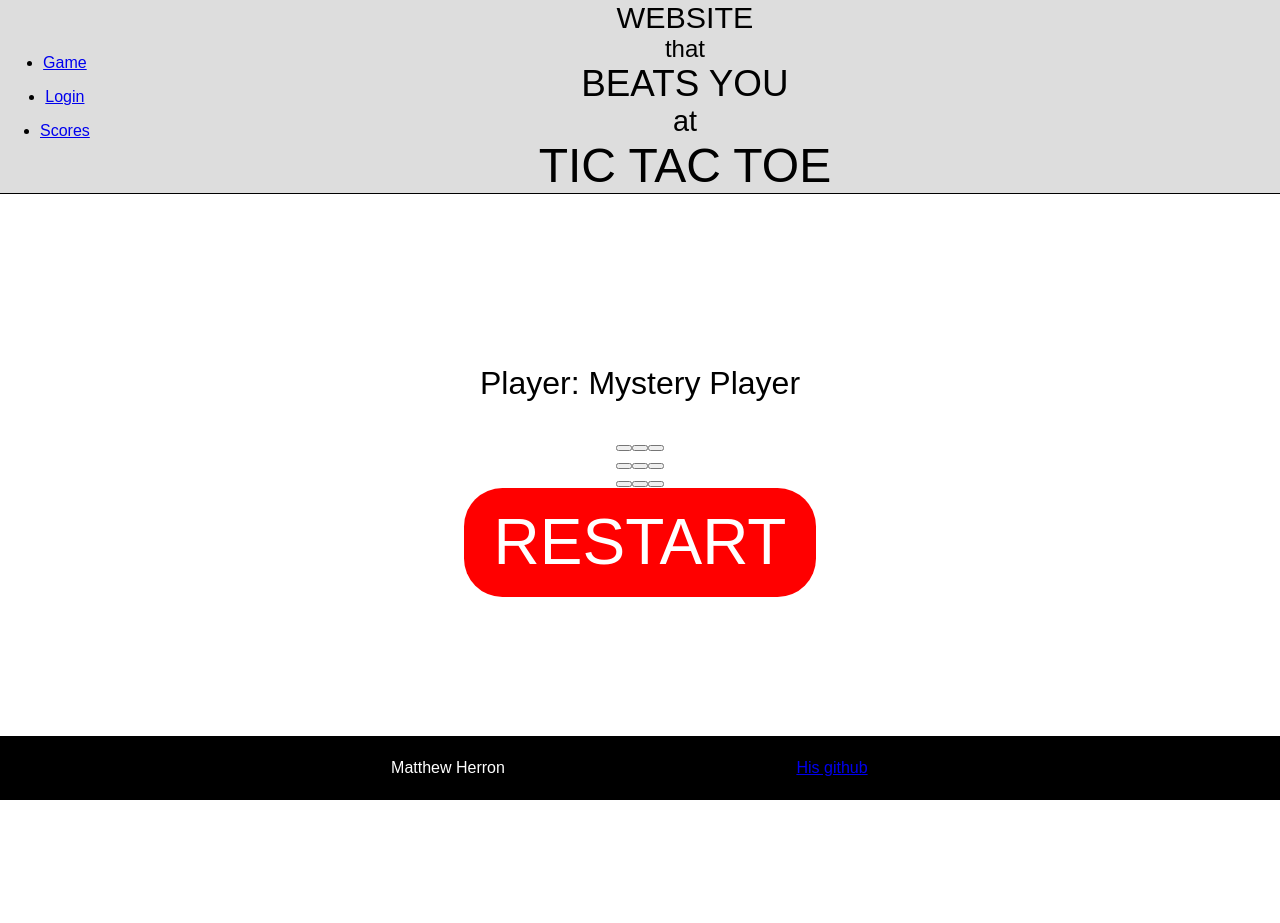
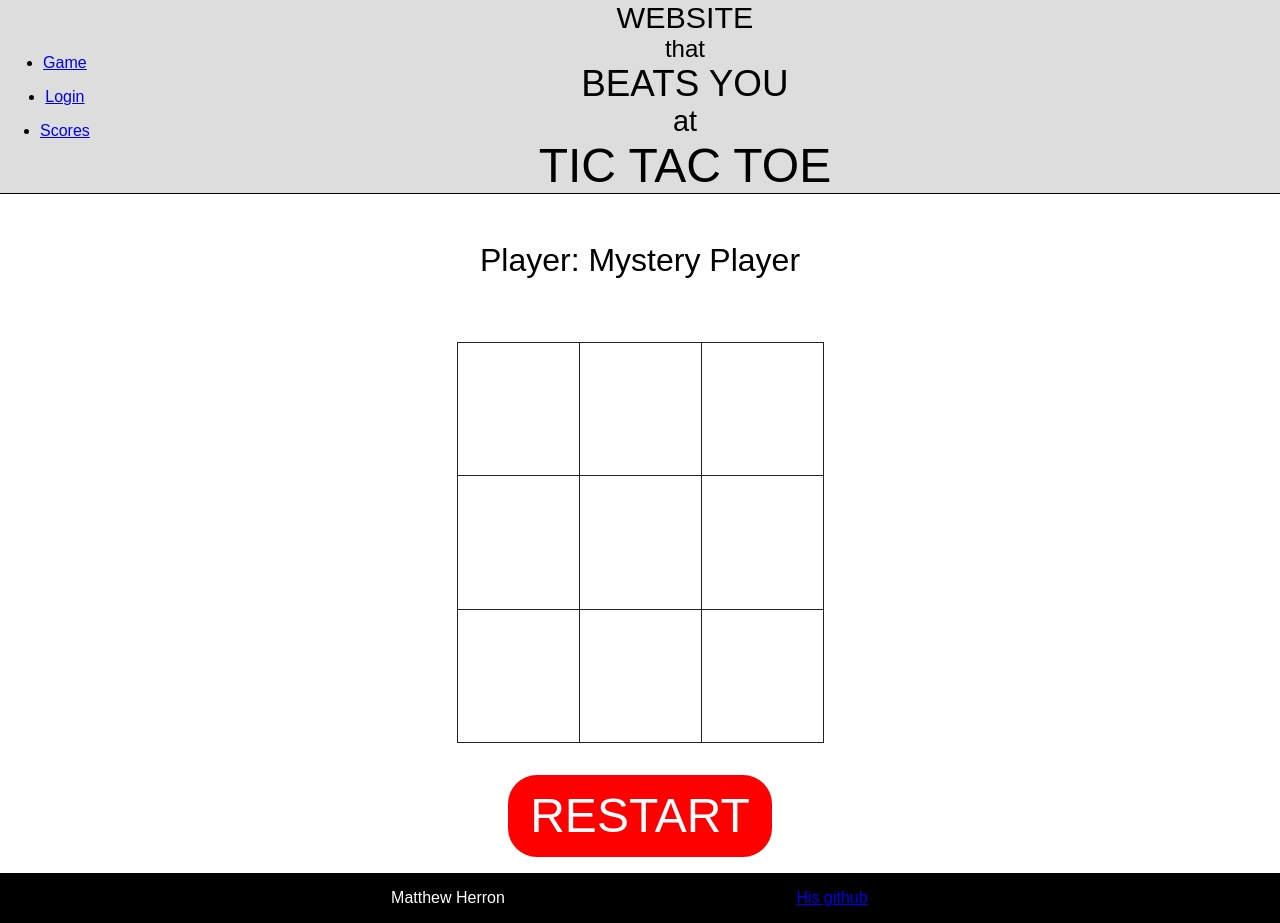
Before and after one commit to matthewsama17/startup, a React (Vite) app: page / in a window 1280 px wide. Before the commit the page ends 800 px from the top, so only its background shows below. Built offline with nearby package versions, Linux system fonts and the light colour scheme.

Commit message:
Made the board look like a board

```diff
--- a/src/game/game.css
+++ b/src/game/game.css
@@ -17,5 +17,24 @@
 
     height: 1.7em;
     width: 5.5em;
-    font-size: 4em;
+    font-size: 3em;
 }
+
+.square {
+  background: #fff;
+  border: 1px solid #222;
+  float: left;
+  font-size: 7em;
+  font-weight: bold;
+  line-height: 34px;
+  height: 1.2em;
+  margin-right: -1px;
+  margin-top: -1px;
+  padding: 0;
+  text-align: center;
+  width: 1.1em;
+}
+
+.board {
+  padding: 2em;
+}
--- a/src/game/game.jsx
+++ b/src/game/game.jsx
@@ -34,7 +34,7 @@
 
 function Board() {
   return (
-    <>
+    <div className="board">
       <div className="board-row">
         <Square />
         <Square />
@@ -50,6 +50,6 @@
         <Square />
         <Square />
       </div>
-    </>
+    </div>
   );
 }
```
